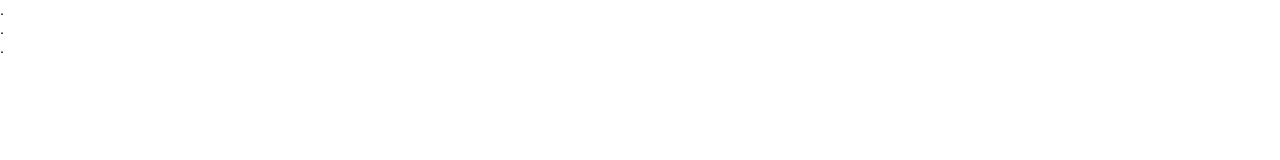
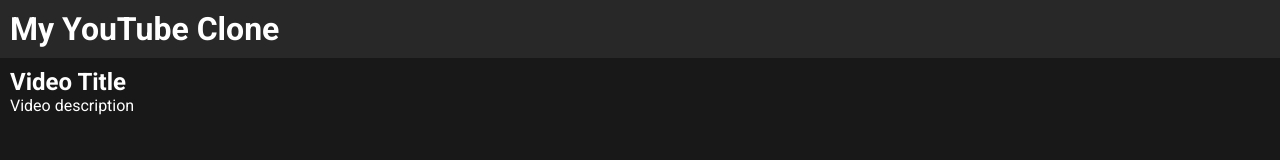
Before and after one commit to Ayushkumarcoder/YouTube_clone, a plain HTML site: page index.html in a window 1280 px wide. Drawn offline with Linux system fonts and the light colour scheme.

Commit message:
trying diffrent struchure

```diff
--- a/index.html
+++ b/index.html
@@ -11,11 +11,24 @@
         <title>YouTube Clone</title>
     </head>
     <body>
-        <header class="header">.</header>
+        <header>
+            <h1>My YouTube Clone</h1>
+        </header>
         <main>
-            <div class="side-bar">.</div>
+            <!--Main content page-->
+            <div class="video-container">
+                <div class="video-player">
 
-            <div class="content">.</div>
+                </div>
+                <div class="video-details">
+                    <h2>Video Title</h2>
+                    <p>Video description</p>
+                </div>
+            </div>
+            <aside class="sidebar">
+
+            </aside>
         </main>
+
     </body>
 </html>
--- a/styles.css
+++ b/styles.css
@@ -8,4 +8,30 @@
 
 body {
     font-family: 'Roboto', sans-serif;
+    background-color: #181818;
+    color: #fff;
 }
+
+header {
+    background-color: #282828;
+    padding: 10px;
+}
+
+.video-conatiner{
+    display: flex;
+    flex-wrap: wrap;
+}
+
+.video-player{
+    width: 70%;
+}
+
+.video-details {
+    width: 30%;
+    padding: 10px;
+}
+
+.sidebar{
+    width: 25px;
+    padding: 10px;
+}
```
